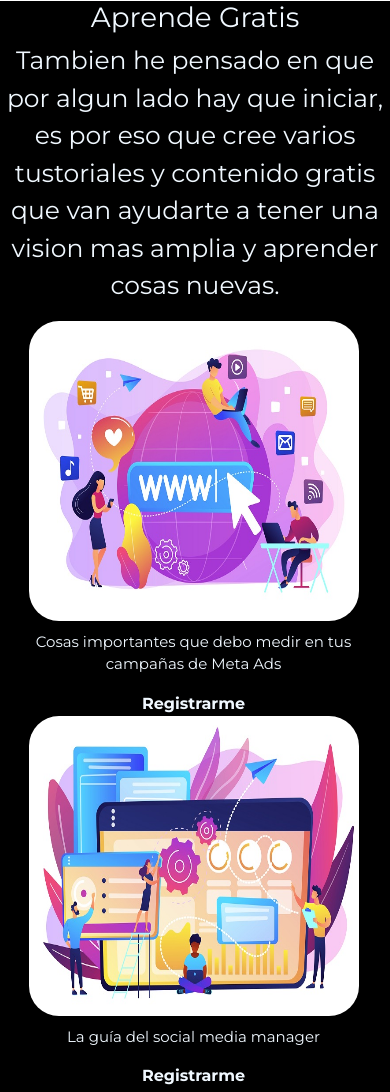
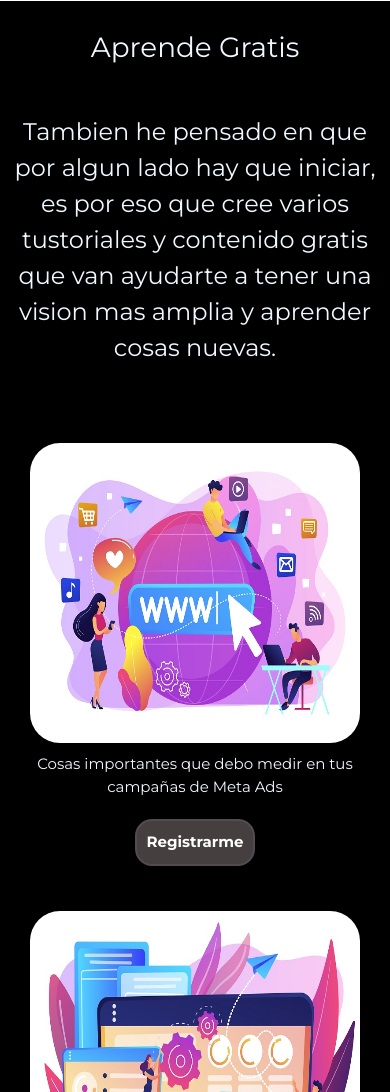
Before and after one commit to liligonz16/Proyecto-coder, a website: page pages/Recursos-gratis.html in a window 390 px wide. Shown: the part 156-1248 px from the top of the page. Drawn offline with nearby package versions, Linux system fonts and the light colour scheme.

Commit message:
adapte paginas a responsive

```diff
--- a/pages/Recursos-gratis.html
+++ b/pages/Recursos-gratis.html
@@ -76,13 +76,13 @@
     <div class="aprende1">
       <img class="fotodeRecursos" src="../imagenes/Recursosgratis1.jpg" alt="Infografia">
       <p>Cosas importantes que debo medir en tus campañas de Meta Ads</p>
-      <a href="">Registrarme</a>
+      <a class="boton-aprende-gratis" href="">Registrarme</a>
     </div>
 
     <div class="aprende2">
       <img class=fotodeRecursos src="../imagenes/reursosgratis2.jpg" alt="Infografia">
       <p>La guía del social media manager</p>
-      <a href="">Registrarme</a>
+      <a class="boton-aprende-gratis" href="">Registrarme</a>
     </div>
 
   </div>
--- a/scss/style.scss
+++ b/scss/style.scss
@@ -172,36 +172,16 @@ nav ul {
       "item1"
       "item"
       "item2";
-             .parrafoSobremi {
-              font-size: 15px;
-             }
+
+    .parrafoSobremi {
+      font-size: 15px;
+    }
 
   }
 }
-/**estilos de items descriptivos de la modalidad de los cursos**/
-.DescripciondelCurso {
-  display: flex;
-  list-style-type: none;
-  flex-direction: column;
-  flex-wrap: wrap;
-  align-content: flex-start;
-  ul{
-    list-style-type: none;
-  }
-  .parrafodelaDescripcion {
-    font-size: 35px;
-    padding: 20px;
-  }
-  .iconosDedescripcion {
-    width: 50px;
-    height: 50px;
-    padding: 10px;
-  }
-  .textoDescripcion {
-    font-size: 20px;
-  }
 
-}
+
+
 /**contenedor grid 2**/
 .grid2 {
   min-height: 100vh;
@@ -211,6 +191,7 @@ nav ul {
   display: grid;
   align-items: center;
   justify-items: center;
+
   .itemdelSubtitulo1 {
     grid-area: itemdelSubtitulo1;
     font-size: 50px;
@@ -338,11 +319,13 @@ p {
     display: flex;
     flex-wrap: wrap;
     justify-content: center;
+
     p {
       font-size: 15px;
       padding: 5px;
     }
   }
+
   .boton__cajas {
     color: #f8f9fa;
     padding: 10px;
@@ -372,7 +355,7 @@ p {
   font-weight: bold;
 }
 
- div ul li {
+div ul li {
   padding: 10px;
   font-weight: bold;
 }
@@ -442,6 +425,7 @@ fieldset {
     display: flex;
     flex-wrap: wrap;
   }
+
   .titulodeContacto {
     display: flex;
     justify-content: center;
@@ -578,20 +562,25 @@ h3 {
 /**aca termina la pagina sobre mi **/
 
 
+/**estilos de items descriptivos de la modalidad de los cursos**/
 /**pagina de cursos**/
 .prueba {
+  min-height: 50vh;
   display: flex;
   background-color: darkmagenta;
-  height: 297px;
+  padding: 20px;
   flex-direction: column;
   flex-wrap: wrap;
   justify-content: center;
-  align-items: center;
 
   .conteinerCurso {
     display: flex;
     justify-content: center;
     flex-wrap: wrap;
+
+    h1 {
+      text-align: center;
+    }
 
     p {
       font-size: $tamaño-principal-parrafos;
@@ -600,16 +589,52 @@ h3 {
 
 }
 
+
+.DescripciondelCurso {
+  display: flex;
+  list-style-type: none;
+  flex-direction: column;
+  flex-wrap: wrap;
+  align-content: flex-start;
+
+  ul {
+    list-style-type: none;
+  }
+
+  .parrafodelaDescripcion {
+    font-size: 35px;
+    padding: 20px;
+  }
+
+  .iconosDedescripcion {
+    width: 50px;
+    height: 50px;
+    padding: 10px;
+  }
+
+  .textoDescripcion {
+    font-size: 20px;
+  }
+
+}
+
+
+
 /**pagina de recursos gratis**/
 
 .aprendeGratis {
+  min-height: 50vh;
   display: flex;
-  flex-direction: column;
-  align-items: center;
   flex-wrap: wrap;
   justify-content: center;
+
+  h1 {
+    padding-top: 30px;
+  }
+
   p {
-    font-size: $tamaño-principal-parrafos;
+    font-size: 150%;
+    padding: 2px;
   }
 }
 
@@ -626,29 +651,60 @@ h3 {
     flex-direction: column;
     align-items: center;
     flex-wrap: wrap;
-    width: 387px;
+
+    .boton-aprende-gratis {
+      color: #ffffff;
+      padding: 10px;
+      margin: 5px;
+      background-color: #453f3f;
+      border: 2px solid rgb(88 79 86 / 77%);
+
+      font-weight: bold;
+      font-size: 15px;
+      border-radius: 17px;
+
+    }
+
+
+
+
     .fotodeRecursos {
       width: 330px;
       height: 300px;
       border-radius: 30px;
     }
-     p{
+
+    p {
       font-size: 15px;
       padding-top: 10px;
     }
   }
+
   .aprende2 {
     display: flex;
     flex-direction: column;
     flex-wrap: wrap;
     align-items: center;
-    width: 387px;
+
+    .boton-aprende-gratis {
+      color: #ffffff;
+      padding: 10px;
+      margin: 5px;
+      background-color: #453f3f;
+      border: 2px solid rgb(88 79 86 / 77%);
+
+      font-weight: bold;
+      font-size: 15px;
+      border-radius: 17px;
+    }
+
     .fotodeRecursos {
       width: 330px;
       height: 300px;
       border-radius: 30px;
     }
-    p{
+
+    p {
       font-size: 15px;
       padding-top: 10px;
     }
@@ -657,3 +713,48 @@ h3 {
 
 
 }
+
+@media screen and (max-width: 768px) {
+  .contenedorAprendeGratis1 {
+    display: flex;
+    flex-wrap: wrap;
+    align-items: center;
+    justify-content: center;
+
+    .aprende1 {
+      padding: 20px;
+    }
+  }
+}
+
+@media screen and (max-width: 425px) {
+  .contenedorAprendeGratis1 {
+    display: flex;
+    flex-wrap: wrap;
+    align-items: center;
+    justify-content: center;
+
+    .aprende2 {
+      padding: 20px;
+    }
+  }
+}
+
+/*pagina de contacto*/
+
+.contenedor-contacto {
+  min-height: 35vh;
+  display: flex;
+  flex-direction: column;
+  justify-content: center;
+  align-items: center;
+
+  h1 {
+    font-size: 50px;
+    font-weight: bold;
+  }
+  p {
+    font-size: 30px;
+  }
+
+}
```
Also changed, not shown: pages/contacto.html (+6 -0 lines), pages/cursos.html (+19 -5 lines), css/style.css, 1 other file.
